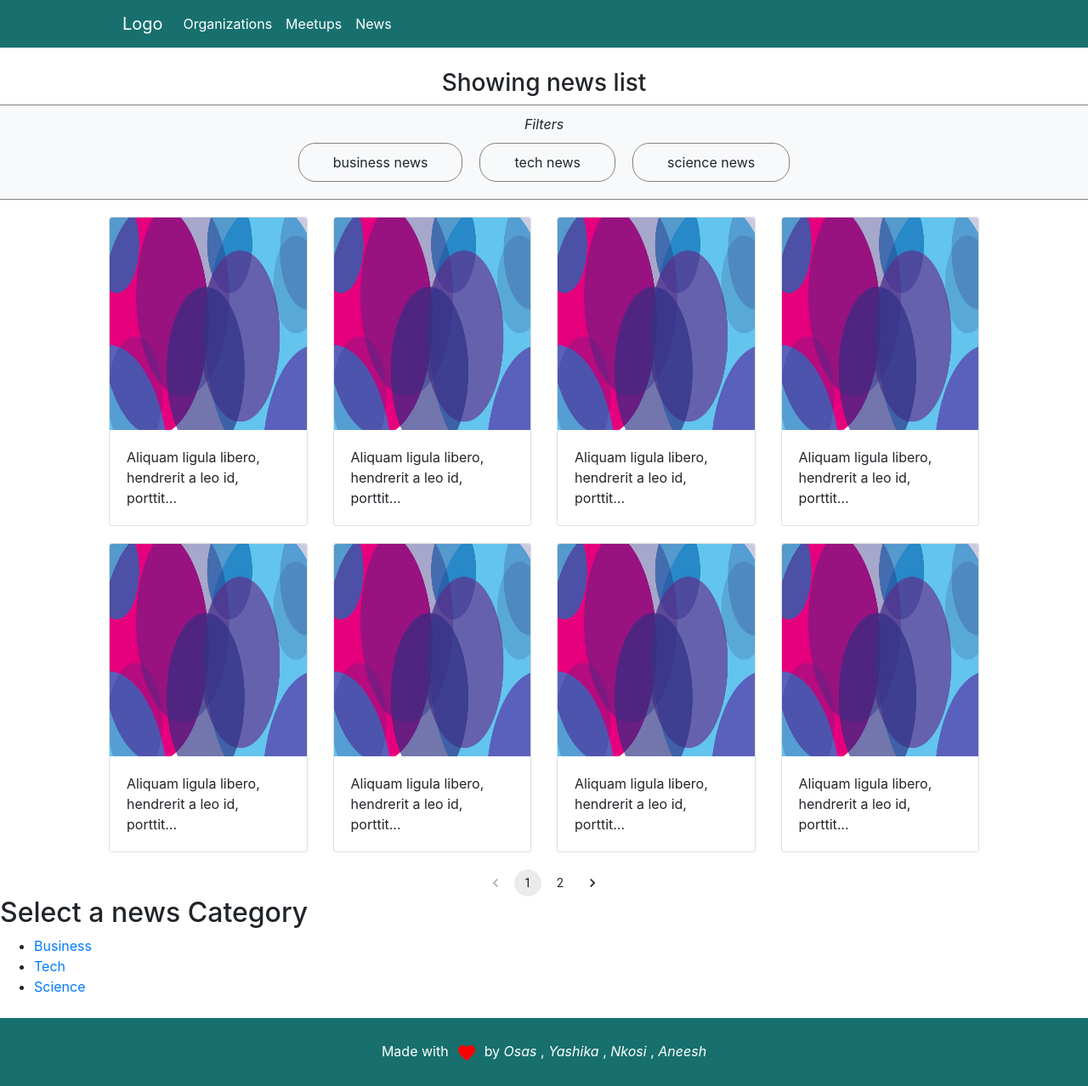
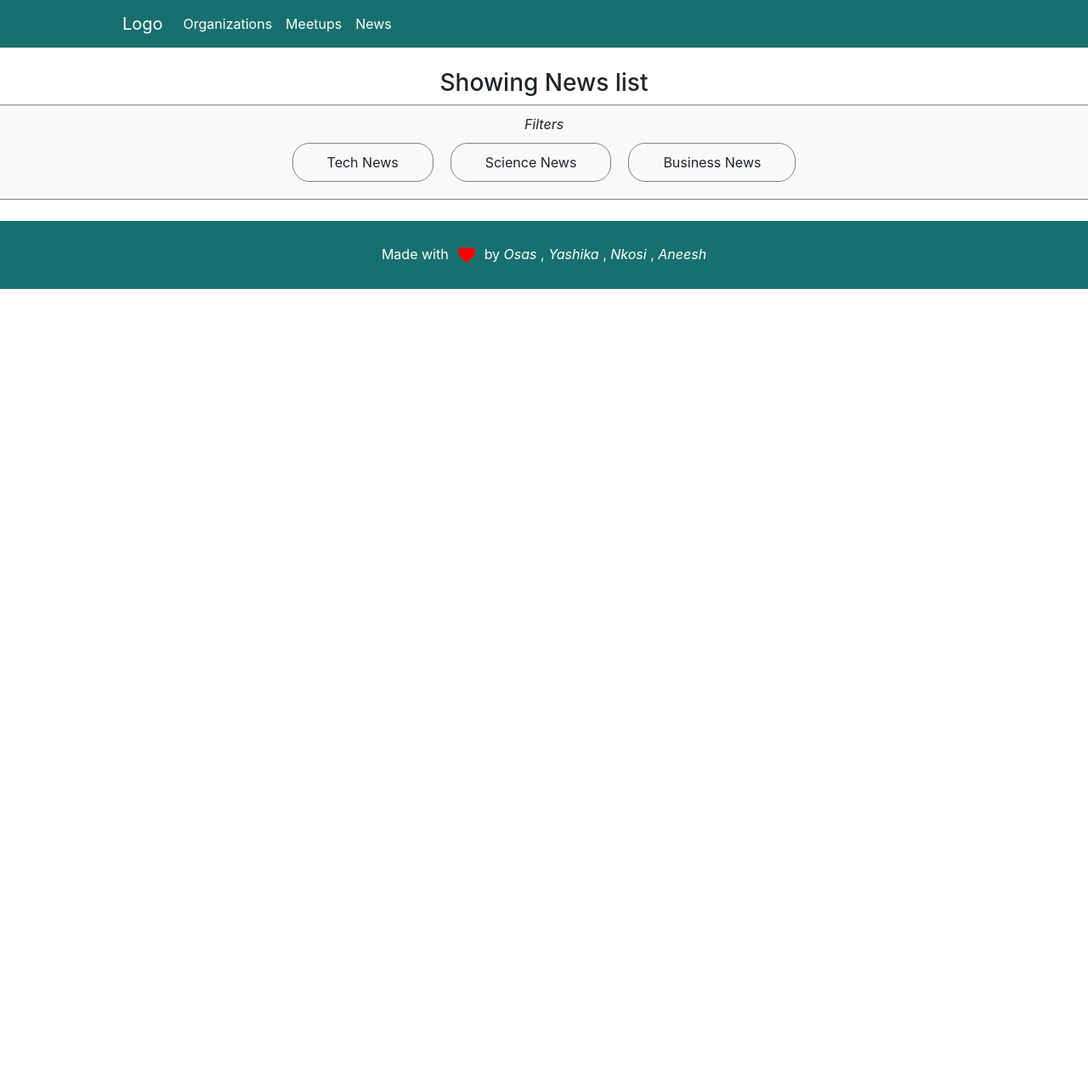
Before and after one commit to Social-Do-Gooders/localy, a React (Create React App) app in the folder client/social-good/: page /news in a window 1280 px wide. Shown: the whole page at 85% size. After the commit the page ends 800 px from the top, so only its background shows below. Built offline with nearby package versions, Linux system fonts and the light colour scheme.

Commit message:
Added news filters

```diff
--- a/client/social-good/src/components/App.js
+++ b/client/social-good/src/components/App.js
@@ -31,7 +31,6 @@ function App() {
         </Route>
 
         <Route exact path='/news'>
-          <List feature='news'/>
           <Display/>
         </Route>
 
--- a/client/social-good/src/components/Articles/Display.js
+++ b/client/social-good/src/components/Articles/Display.js
@@ -5,35 +5,62 @@ import Science from './Science';
 import Business from './Business';
 
 
-function Display() {
-  return (
-    <div>
-        <h2>Select a news Category</h2>
-    <Router>
+
+class Display extends React.Component {
+  constructor() {
+    super();
+    this.state = {
+      name: "React",
+      showHideTech: false,
+      showHideScience: false,
+      showHideBusiness: false
+    };
+    this.hideComponent = this.hideComponent.bind(this);
+  }
+
+  hideComponent(name) {
+    console.log(name);
+    switch (name) {
+      case "showHideTech":
+        this.setState({ showHideTech: !this.state.showHideTech });
+        break;
+      case "showHideScience":
+        this.setState({ showHideScience: !this.state.showHideScience });
+        break;
+      case "showHideBusiness":
+        this.setState({ showHideBusiness: !this.state.showHideBusiness });
+        break;
+
+    }
+  }
+
+  render() {
+    const { showHideTech, showHideScience, showHideBusiness } = this.state;
+    return (
+
       <div>
-        <nav>
-          <ul>
-            <li>
-              <Link to="/business/">Business</Link>
-            </li>
-            <li>
-              <Link to="/tech/">Tech</Link>
-            </li>
-            <li>
-              <Link to="/science/">Science </Link>
-            </li>
-
-          </ul>
-        </nav>
+         <h3 className='list-title'>Showing News list</h3>
+        <div className='bg-light filter'>
+          <p className='filter-title'><em>Filters</em></p>
+          <div className='filter-flex'>
+            <div className='filter-inner-bar'>
+              <button type="button" className="btn btn-light filter-item" onClick={() => this.hideComponent("showHideTech")}>
+                Tech News
+              </button>
+              <button type="button" className="btn btn-light filter-item" onClick={() => this.hideComponent("showHideScience")}>
+                Science News
+              </button>
+              <button type="button" className="btn btn-light filter-item" onClick={() => this.hideComponent("showHideBusiness")}>
+                Business News
+              </button>
+            </div>
+          </div>
+        </div>
+        {showHideTech && <Tech /> }
+        {showHideScience && <Science />}
+        {showHideBusiness && <Business />}
       </div>
-
-
-      <Route path="/business/" exact component={Business}/>
-      <Route path="/tech/" exact component={Tech}/>
-      <Route path="/science/" exact component={Science}/>
-
-    </Router>
-    </div>
-  )
+    );
+  }
 }
 export default Display;
```
Also changed, not shown: 1 other file (tests, documents, lock files or other folders).
